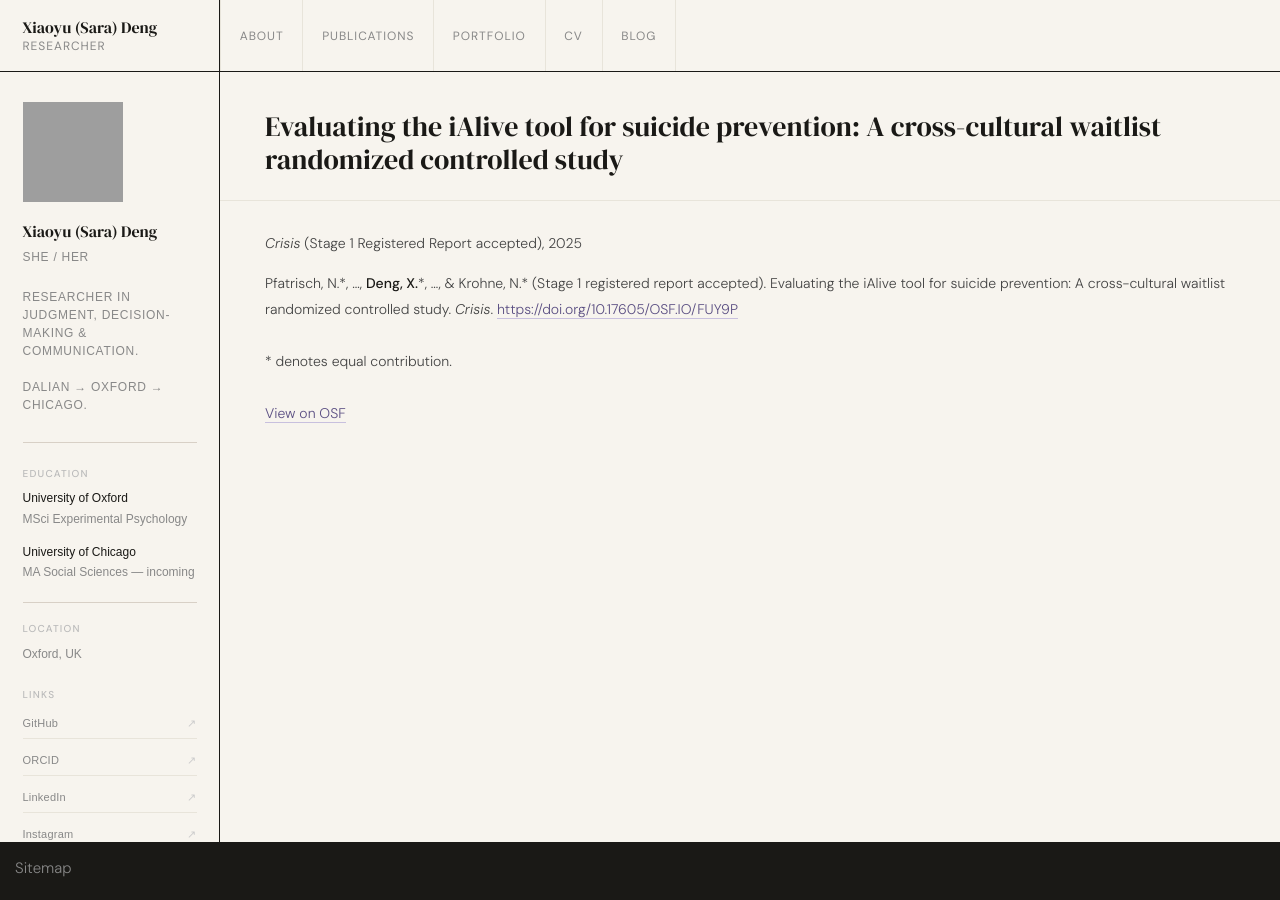
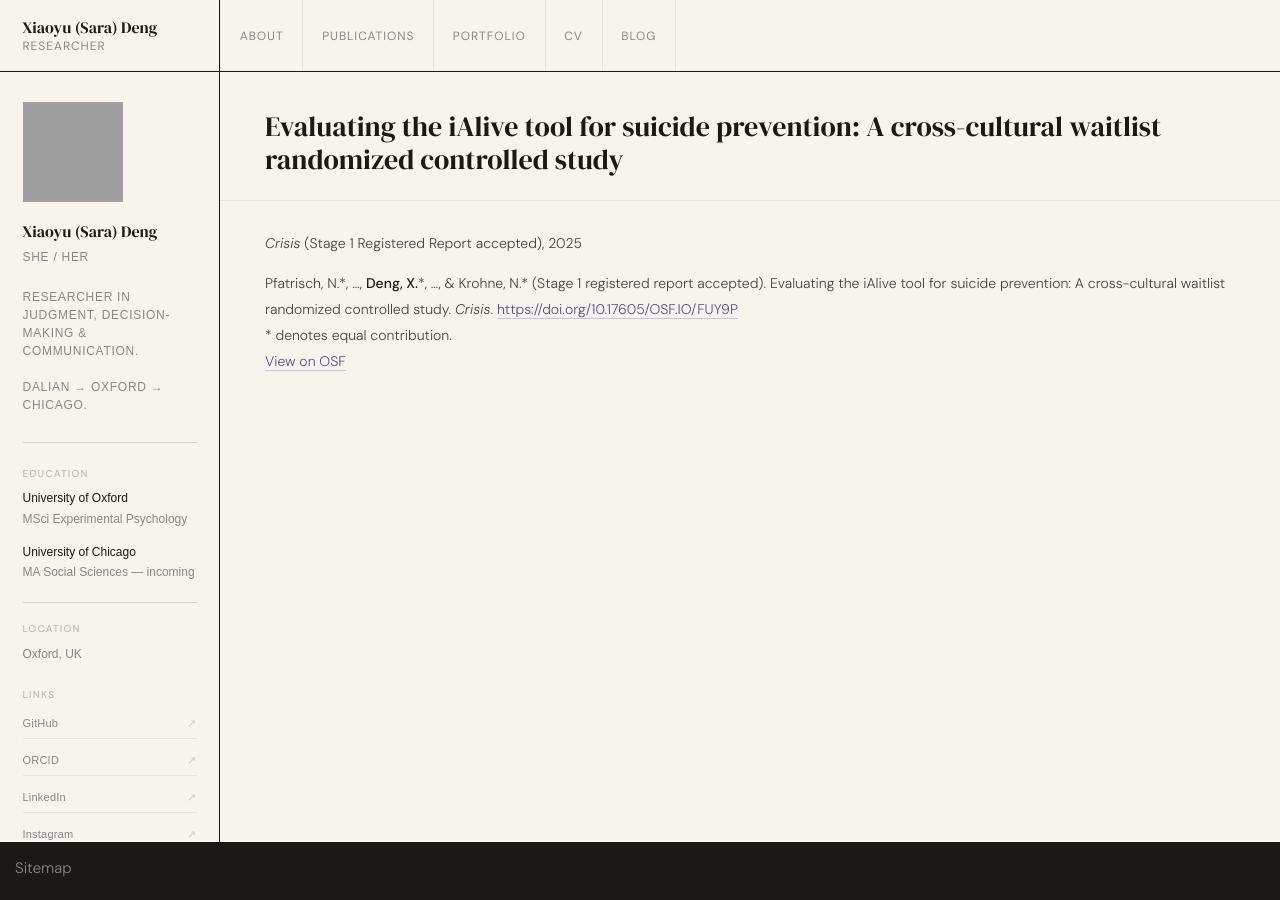
Before and after one commit to saradeng713/saradeng713.github.io, a Jekyll site: the page built from _publications/2024-ialive-suicide-prevention.md, in a window 1280 px wide and 900 px high. Built offline with Jekyll 4.4.1, drawn with Linux system fonts in a browser that asks for light colours; a script that is not in the unit is left out; grey boxes are pictures that could not be loaded.

```diff
--- a/_publications/2024-ialive-suicide-prevention.md
+++ b/_publications/2024-ialive-suicide-prevention.md
@@ -13,5 +13,5 @@ citation: "Pfatrisch, N.*, …, **Deng, X.***, …, & Krohne, N.* (Stage 1 regis
 *Crisis* (Stage 1 Registered Report accepted), 2025
 
 Pfatrisch, N.\*, …, **Deng, X.**\*, …, & Krohne, N.\* (Stage 1 registered report accepted). Evaluating the iAlive tool for suicide prevention: A cross-cultural waitlist randomized controlled study. *Crisis*. [https://doi.org/10.17605/OSF.IO/FUY9P](https://doi.org/10.17605/OSF.IO/FUY9P)
-<br><br> \* denotes equal contribution.
-<br><br> [View on OSF](https://doi.org/10.17605/OSF.IO/FUY9P)
+<br> \* denotes equal contribution.
+<br> [View on OSF](https://doi.org/10.17605/OSF.IO/FUY9P)
```
